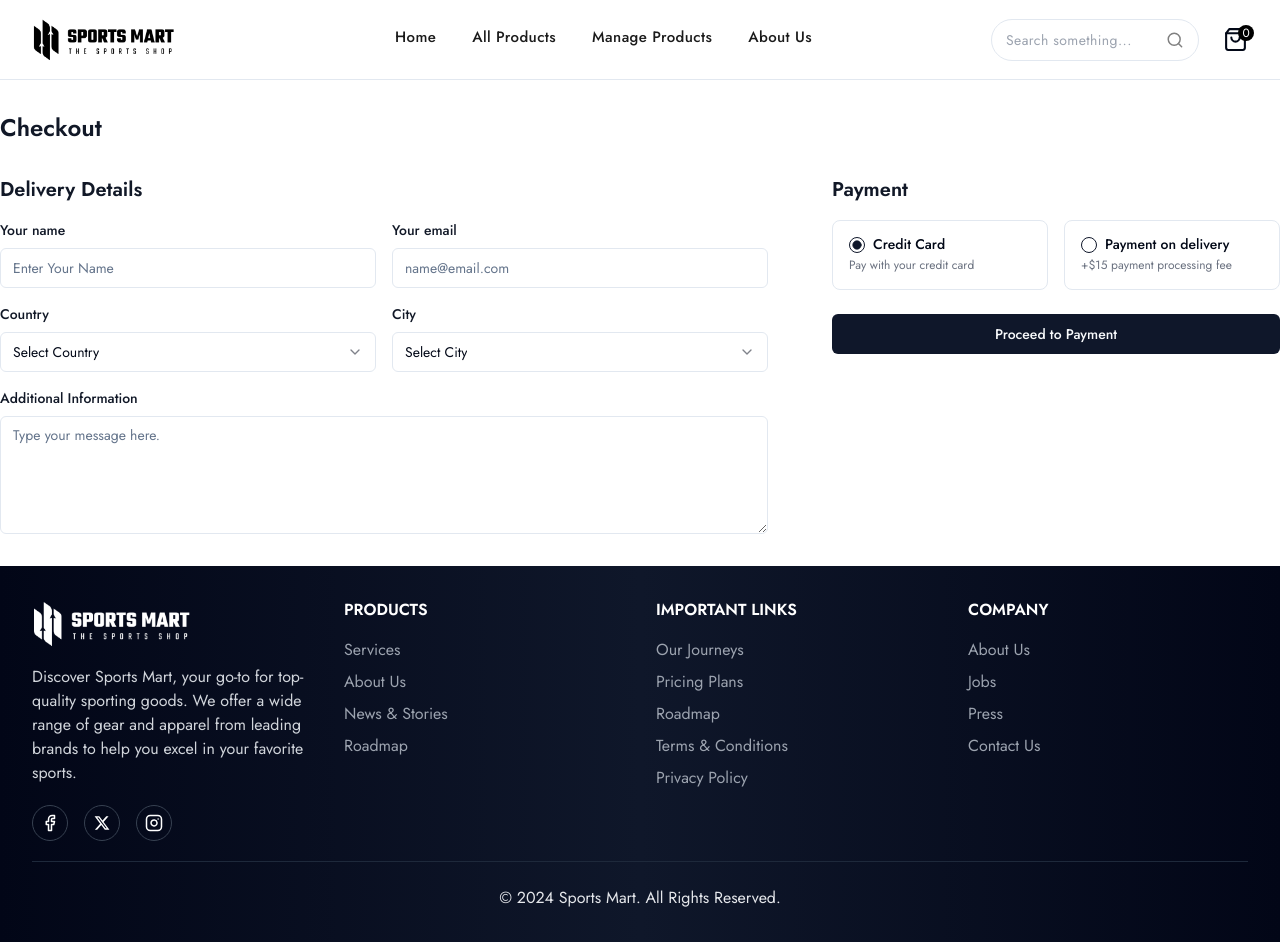
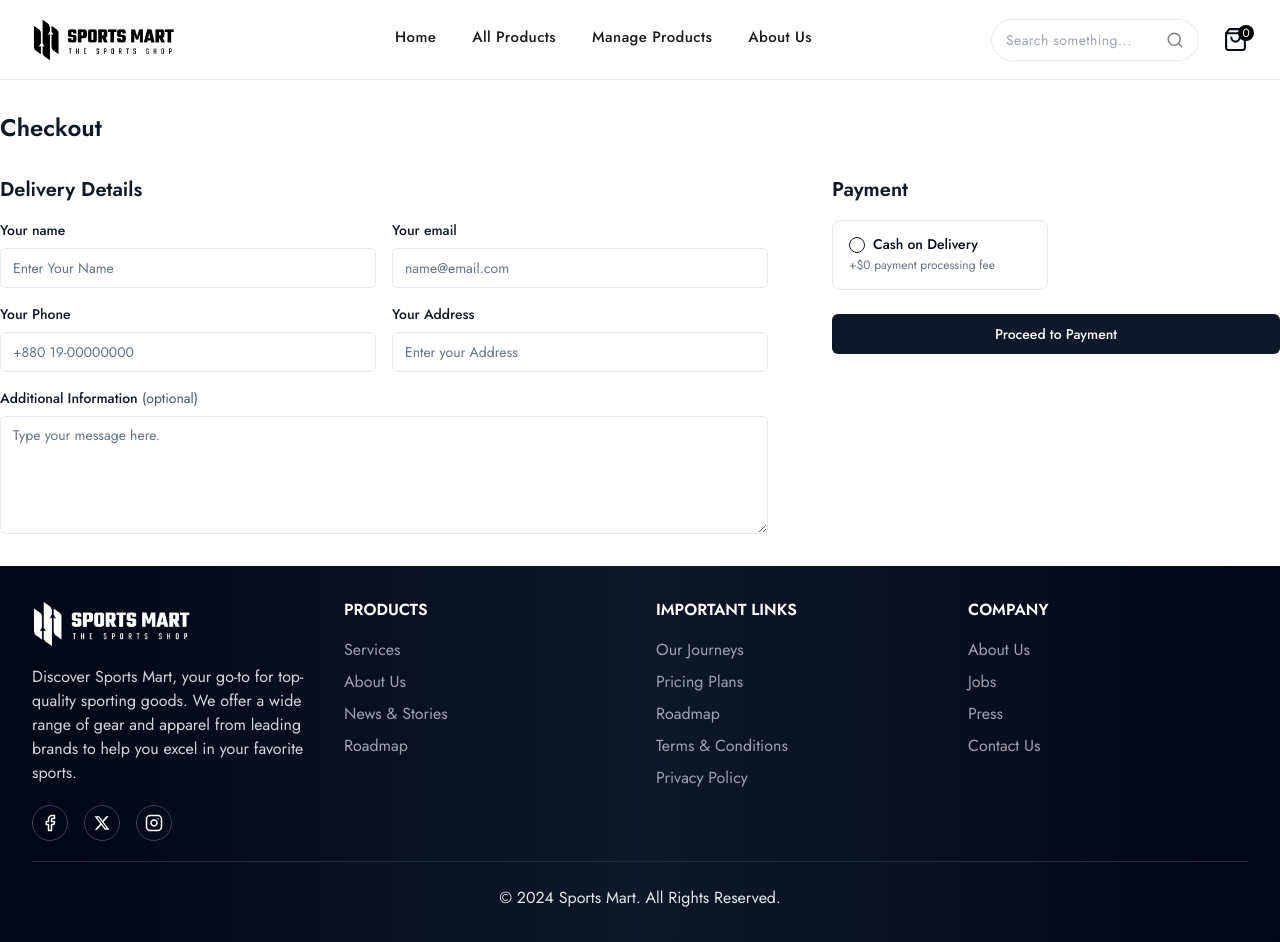
Before and after one commit to md-ali-0/sports-mart-client, a React (Vite) app: page /checkout in a window 1280 px wide. Built offline with nearby package versions, Linux system fonts and the light colour scheme.

Commit message:
thank you page created and cart updated

```diff
--- a/src/pages/checkout.tsx
+++ b/src/pages/checkout.tsx
@@ -2,29 +2,42 @@ import { Button } from "@/components/ui/button";
 import { Input } from "@/components/ui/input";
 import { Label } from "@/components/ui/label";
 import { RadioGroup, RadioGroupItem } from "@/components/ui/radio-group";
-import {
-    Select,
-    SelectContent,
-    SelectItem,
-    SelectTrigger,
-    SelectValue,
-} from "@/components/ui/select";
 import { Textarea } from "@/components/ui/textarea";
-import { FormEvent } from "react";
+import { clearCart } from "@/redux/features/cart/cartSlice";
+
+import { SubmitHandler, useForm } from "react-hook-form";
+import { useDispatch } from "react-redux";
+import { useNavigate } from "react-router-dom";
 import { toast } from "sonner";
 
+interface CheckoutFormValues {
+    name: string;
+    email: string;
+    phone: string;
+    address: string;
+    additional: string;
+    paymentMethod: string;
+}
+
 const Checkout = () => {
-    const onSubmit = (e: FormEvent<HTMLElement>)=>{
-        e.preventDefault()
-        toast.success('Payment Successful')
-    }
+    const { register, handleSubmit, formState: { errors } } = useForm<CheckoutFormValues>();
+    const navigate = useNavigate();
+    const dispatch = useDispatch();
+
+    const onSubmit: SubmitHandler<CheckoutFormValues> = (data) => {
+        console.log(data);
+        toast.success("Payment Successful");
+        dispatch(clearCart());
+        navigate("/thank-you");
+    };
+
     return (
         <section className="py-8 antialiased">
             <div className="mx-auto max-w-7xl px-4 lg:px-0">
                 <h2 className="text-xl font-semibold text-gray-900 sm:text-2xl">
                     Checkout
                 </h2>
-                <form onSubmit={onSubmit}>
+                <form onSubmit={handleSubmit(onSubmit)}>
                     <div className="mt-6 sm:mt-8 lg:flex lg:items-start lg:gap-12 xl:gap-16">
                         <div className="min-w-0 flex-1 space-y-8">
                             <div className="space-y-4">
@@ -34,7 +47,7 @@ const Checkout = () => {
                                 <div className="grid grid-cols-1 gap-4 sm:grid-cols-2">
                                     <div>
                                         <label
-                                            htmlFor="your_name"
+                                            htmlFor="name"
                                             className="mb-2 block text-sm font-medium text-gray-900"
                                         >
                                             Your name
@@ -42,11 +55,13 @@ const Checkout = () => {
                                         <Input
                                             type="text"
                                             placeholder="Enter Your Name"
+                                            {...register("name", { required: true })}
                                         />
+                                        {errors.name && <p className="text-red-500">Name is required</p>}
                                     </div>
                                     <div>
                                         <label
-                                            htmlFor="your_email"
+                                            htmlFor="email"
                                             className="mb-2 block text-sm font-medium text-gray-900"
                                         >
                                             Your email
@@ -54,82 +69,49 @@ const Checkout = () => {
                                         <Input
                                             type="email"
                                             placeholder="name@email.com"
+                                            {...register("email", { required: true })}
                                         />
+                                        {errors.email && <p className="text-red-500">Email is required</p>}
                                     </div>
                                     <div>
-                                        <div className="mb-2 flex items-center gap-2">
                                         <label
-                                                htmlFor="select-country-input-3"
-                                                className="block text-sm font-medium text-gray-900"
+                                            htmlFor="phone"
+                                            className="mb-2 block text-sm font-medium text-gray-900"
                                         >
-                                                Country
+                                            Your Phone
                                         </label>
-                                        </div>
-                                        <Select>
-                                            <SelectTrigger className="w-full">
-                                                <SelectValue placeholder="Select Country" />
-                                            </SelectTrigger>
-                                            <SelectContent>
-                                                <SelectItem value="United States">
-                                                    United States
-                                                </SelectItem>
-                                                <SelectItem value="Australia">
-                                                    Australia
-                                                </SelectItem>
-                                                <SelectItem value="France">
-                                                    France
-                                                </SelectItem>
-                                                <SelectItem value="Spain">
-                                                    Spain
-                                                </SelectItem>
-                                                <SelectItem value="United Kingdom">
-                                                    United Kingdom
-                                                </SelectItem>
-                                            </SelectContent>
-                                        </Select>
+                                        <Input
+                                            type="phone"
+                                            placeholder="+880 19-00000000"
+                                            {...register("phone", { required: true })}
+                                        />
+                                        {errors.phone && <p className="text-red-500">Phone number is required</p>}
                                     </div>
                                     <div>
-                                        <div className="mb-2 flex items-center gap-2">
                                         <label
-                                                htmlFor="select-city-input-3"
-                                                className="block text-sm font-medium text-gray-900"
+                                            htmlFor="address"
+                                            className="mb-2 block text-sm font-medium text-gray-900"
                                         >
-                                                City
+                                            Your Address
                                         </label>
-                                        </div>
-                                        <Select>
-                                            <SelectTrigger className="w-full">
-                                                <SelectValue placeholder="Select City" />
-                                            </SelectTrigger>
-                                            <SelectContent>
-                                                <SelectItem value="San Francisco">
-                                                    San Francisco
-                                                </SelectItem>
-                                                <SelectItem value="New York">
-                                                    New York
-                                                </SelectItem>
-                                                <SelectItem value="Los Angeles">
-                                                    Los Angeles
-                                                </SelectItem>
-                                                <SelectItem value="Chicago">
-                                                    Chicago
-                                                </SelectItem>
-                                                <SelectItem value="Houston">
-                                                    Houston
-                                                </SelectItem>
-                                            </SelectContent>
-                                        </Select>
+                                        <Input
+                                            type="text"
+                                            placeholder="Enter your Address"
+                                            {...register("address", { required: true })}
+                                        />
+                                        {errors.address && <p className="text-red-500">Address is required</p>}
                                     </div>
                                     <div className="col-span-2">
                                         <label
-                                            htmlFor="email"
+                                            htmlFor="additional"
                                             className="mb-2 block text-sm font-medium text-gray-900"
                                         >
-                                            Additional Information
+                                            Additional Information <span className="text-slate-600 font-normal">(optional)</span>
                                         </label>
                                         <Textarea
                                             rows={5}
                                             placeholder="Type your message here."
+                                            {...register("additional")}
                                         />
                                     </div>
                                 </div>
@@ -140,44 +122,31 @@ const Checkout = () => {
                                 <h3 className="text-xl font-semibold text-gray-900">
                                     Payment
                                 </h3>
-                                <RadioGroup
-                                    defaultValue="option-one"
-                                    className="grid grid-cols-1 gap-4 md:grid-cols-2"
-                                >
-                                    <div className="rounded-lg border  p-4 px-4">
+                                <RadioGroup className="grid grid-cols-1 gap-4 md:grid-cols-2">
+                                    <div className="rounded-lg border p-4 px-4">
                                         <div className="flex gap-2">
                                             <RadioGroupItem
-                                                value="option-one"
-                                                id="option-one"
+                                                value="Cash on Delivery"
+                                                id="option-two"
                                                 className="cursor-pointer"
+                                                {...register("paymentMethod", { required: true })}
                                             />
-                                            <Label htmlFor="option-one" className="cursor-pointer">
-                                                Credit Card
+                                            <Label
+                                                htmlFor="option-two"
+                                                className="cursor-pointer"
+                                            >
+                                                Cash on Delivery
                                             </Label>
                                         </div>
                                         <p className="mt-1 text-xs font-normal text-gray-500">
-                                            Pay with your credit card
-                                        </p>
-                                    </div>
-                                    <div className="rounded-lg border  p-4 px-4">
-                                        <div className="flex gap-2">
-                                            <RadioGroupItem
-                                                value="option-two"
-                                                id="option-two"
-                                                className="cursor-pointer"
-                                            />
-                                            <Label htmlFor="option-two" className="cursor-pointer">
-                                                Payment on delivery
-                                            </Label>
-                                        </div>
-                                        <p className="mt-1 text-xs font-normal text-gray-500">
-                                            +$15 payment processing fee
+                                            +$0 payment processing fee
                                         </p>
                                     </div>
                                 </RadioGroup>
+                                {errors.paymentMethod && <p className="text-red-500">Payment method is required</p>}
                             </div>
                             <div className="space-y-3">
-                                <Button variant={"default"} className="w-full">
+                                <Button variant={"default"} className="w-full" type="submit">
                                     Proceed to Payment
                                 </Button>
                             </div>
--- a/src/redux/features/cart/cartSlice.ts
+++ b/src/redux/features/cart/cartSlice.ts
@@ -56,9 +56,12 @@ export const cartSlice = createSlice({
                 existingProduct.quantity -= 1;
             }
         },
+        clearCart: (state) => {
+            state.cart = []
+        },
     },
 });
 
-export const { addProduct, removeProduct, incrementQuantity, decrementQuantity } = cartSlice.actions
+export const { addProduct, removeProduct, incrementQuantity, decrementQuantity, clearCart } = cartSlice.actions
 
 export default cartSlice.reducer;
--- a/src/routes/router.tsx
+++ b/src/routes/router.tsx
@@ -6,6 +6,7 @@ import Checkout from "@/pages/checkout";
 import Home from "@/pages/home";
 import ManageProducts from "@/pages/manage-products";
 import SingleProduct from "@/pages/single-product";
+import ThankYouPage from "@/pages/thank-you";
 import { createBrowserRouter } from "react-router-dom";
 
 const router = createBrowserRouter([
@@ -41,6 +42,10 @@ const router = createBrowserRouter([
                 path: "/product-details/:id",
                 element: <SingleProduct />,
             },
+            {
+                path: "/thank-you",
+                element: <ThankYouPage />,
+            },
         ],
     },
 ]);
```
Also changed, not shown: src/pages/thank-you.tsx (added, +24 -0 lines). Lines whose indentation alone changed are shown as unchanged.
